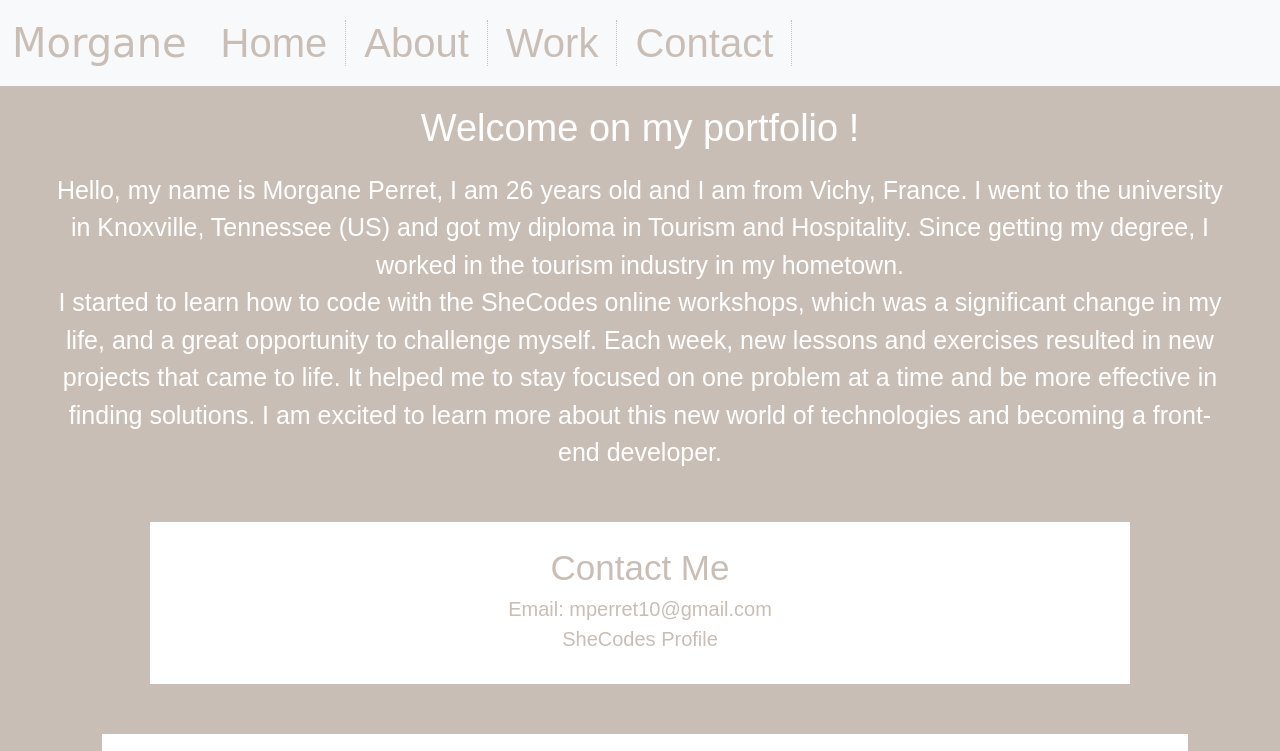
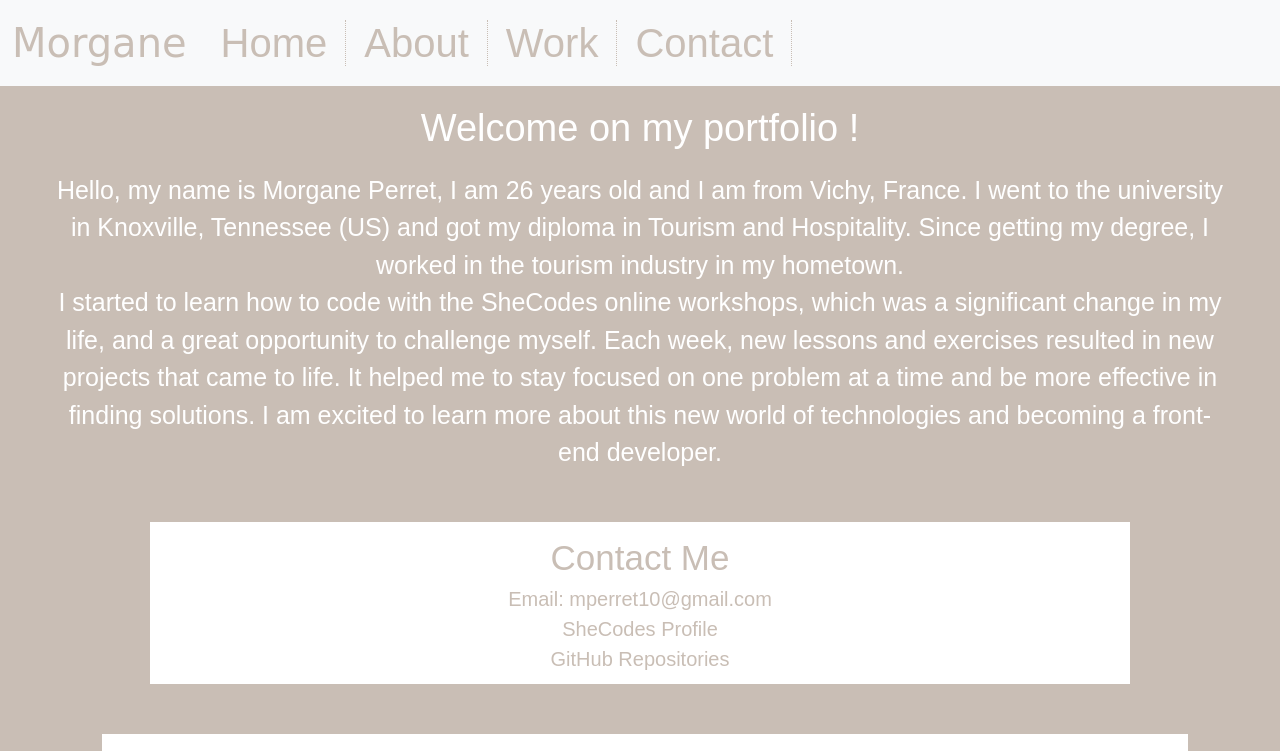
Before and after one commit to mperret10/portfolio-final, a plain HTML site: page About Page.html in a window 1280 px wide. Shown: the top 751 px of the page. Drawn offline with nearby package versions, Linux system fonts and the light colour scheme; a web font is replaced by a local one.

Commit message:
Link to github added

```diff
--- a/About Page.html
+++ b/About Page.html
@@ -113,6 +113,12 @@
         class="shecodes-info"
         >SheCodes Profile</a
       >
+      <a
+        href="https://github.com/mperret10"
+        target="_blank"
+        class="github-repositories"
+        >GitHub Repositories</a
+      >
     </div>
 
     <div class="container">
--- a/style.css
+++ b/style.css
@@ -89,7 +89,7 @@ p {
   background-color: white;
   display: block;
   margin: 50px auto;
-  padding: 20px 20px 30px 20px;
+  padding: 10px 20px 10px 20px;
   margin-left: 150px;
   margin-right: 150px;
   text-align: center;
@@ -97,7 +97,8 @@ p {
   color: var(--branding-color);
 }
 .contact-info,
-.shecodes-info {
+.shecodes-info,
+.github-repositories {
   color: var(--branding-color);
   margin-top: 30px;
   font-size: 20px;
```
